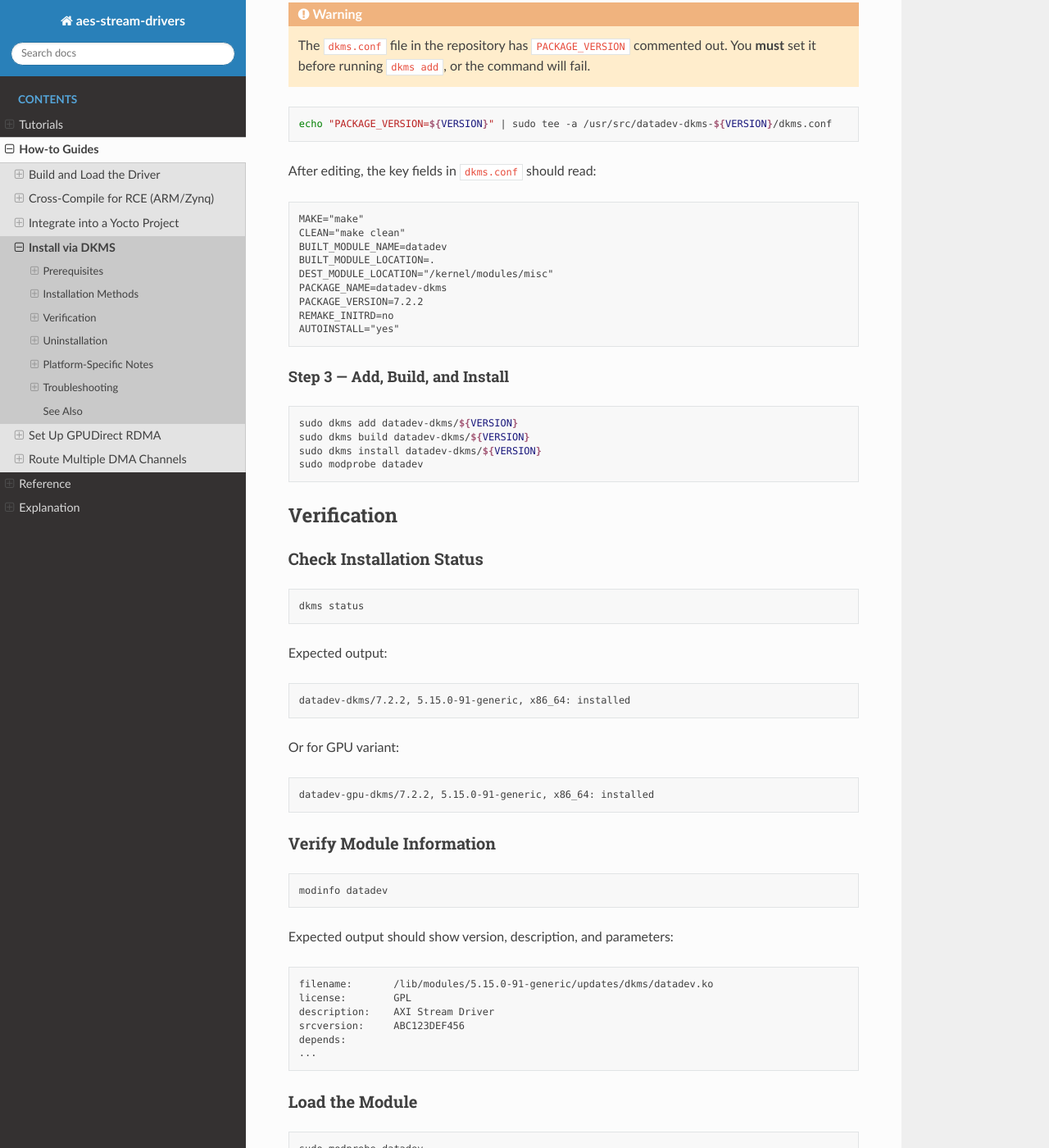
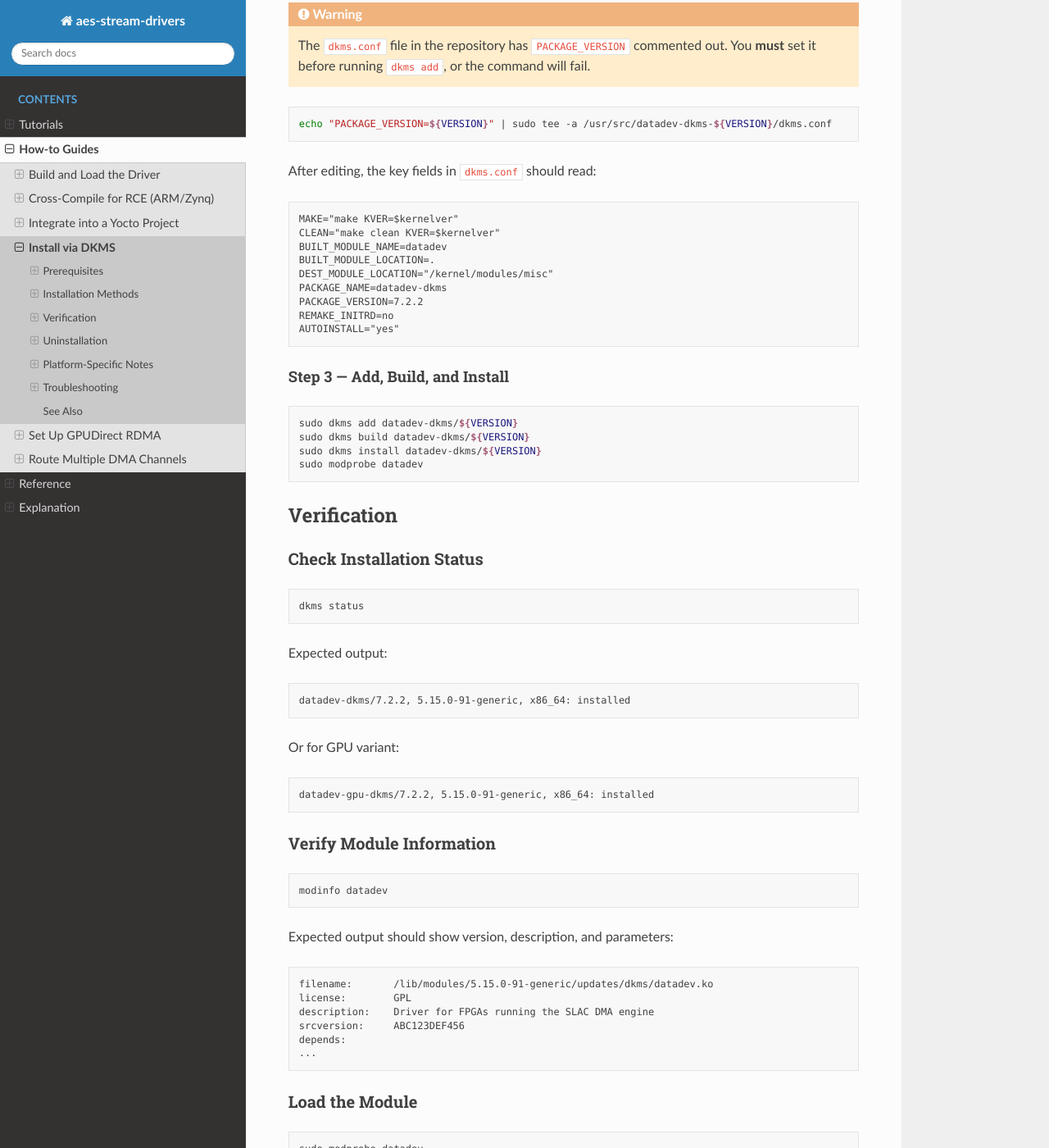
Before and after one commit to slaclab/aes-stream-drivers, a Sphinx documentation site: the page built from docs/how-to/dkms-install.rst, in a window 1280 px wide and 1400 px high, scrolled down 2843 px. Shown: the whole window at 82% size. Built offline with Sphinx 7.4.7 and the Read the Docs theme 3.1.0, drawn with Linux system fonts in a browser that asks for light colours; some of the changed text lies outside the part shown.

Commit message:
docs(dkms): Fix the manual DKMS source layout and stale excerpts
The manual install copied data_dev/driver/src/* flat into the DKMS tree,
but the driver Makefile builds $(wildcard src/*.c), so the sources must
stay under src/ (copied with -L to resolve the symlinks into common/).
Also update the dkms.conf excerpt to the current MAKE/CLEAN lines and the
modinfo sample to the real MODULE_DESCRIPTION.

```diff
--- a/docs/how-to/dkms-install.rst
+++ b/docs/how-to/dkms-install.rst
@@ -157,8 +157,8 @@
 
 .. code-block:: text
 
-   MAKE="make"
-   CLEAN="make clean"
+   MAKE="make KVER=$kernelver"
+   CLEAN="make clean KVER=$kernelver"
    BUILT_MODULE_NAME=datadev
    BUILT_MODULE_LOCATION=.
    DEST_MODULE_LOCATION="/kernel/modules/misc"
@@ -212,7 +212,7 @@
 
    filename:       /lib/modules/5.15.0-91-generic/updates/dkms/datadev.ko
    license:        GPL
-   description:    AXI Stream Driver
+   description:    Driver for FPGAs running the SLAC DMA engine
    srcversion:     ABC123DEF456
    depends:
    ...
```
Also changed, not shown: other parts of docs/how-to/dkms-install.rst (+1 -1 lines).
